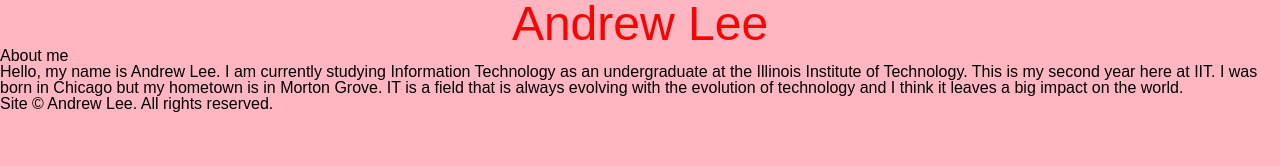
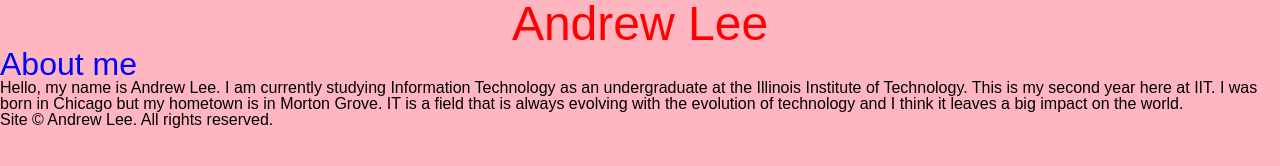
Before and after one commit to andlee5/project-two, a plain HTML site: page index.html in a window 1280 px wide. Drawn offline with Linux system fonts and the light colour scheme.

Commit message:
Set h2 color and size

```diff
--- a/screen.css
+++ b/screen.css
@@ -18,3 +18,8 @@ h1 {
   font-size: 300%;
   text-align: center;
 }
+
+h2 {
+color: blue;
+font-size: 200%;
+}
```
